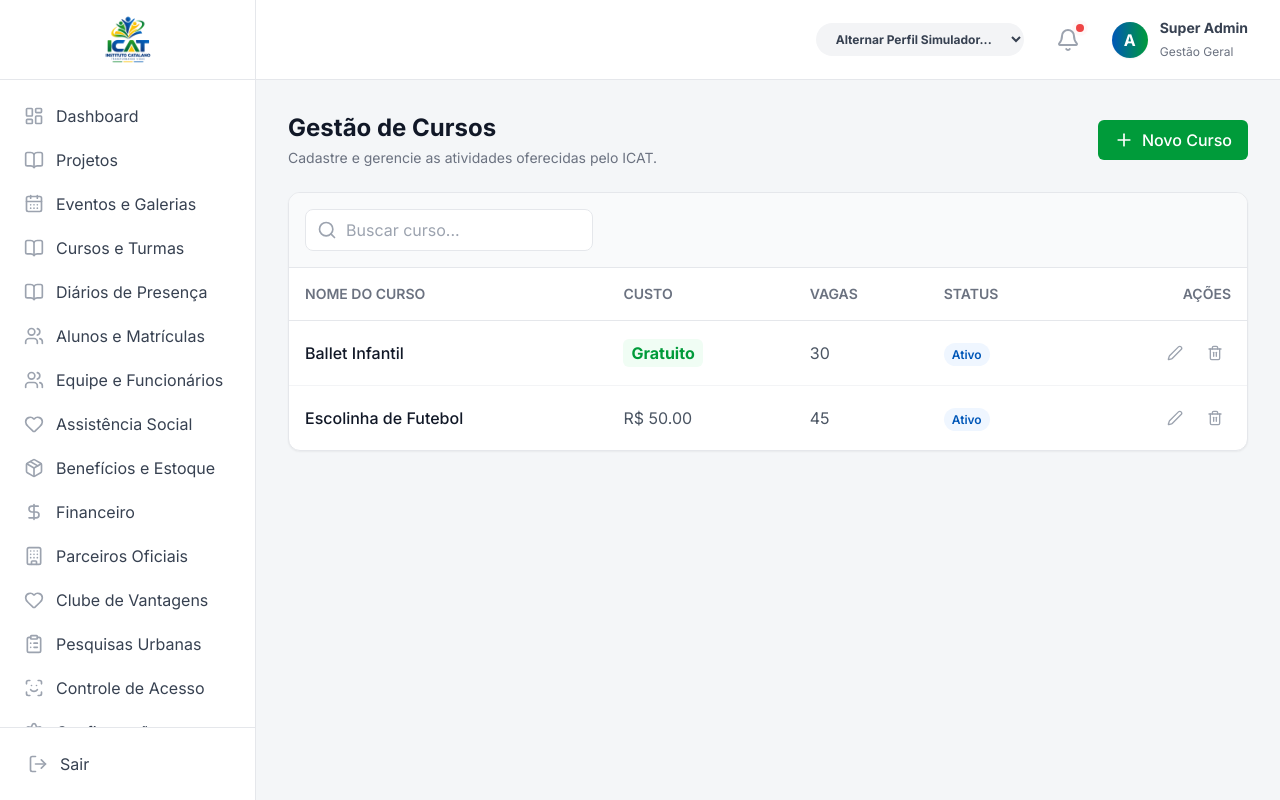
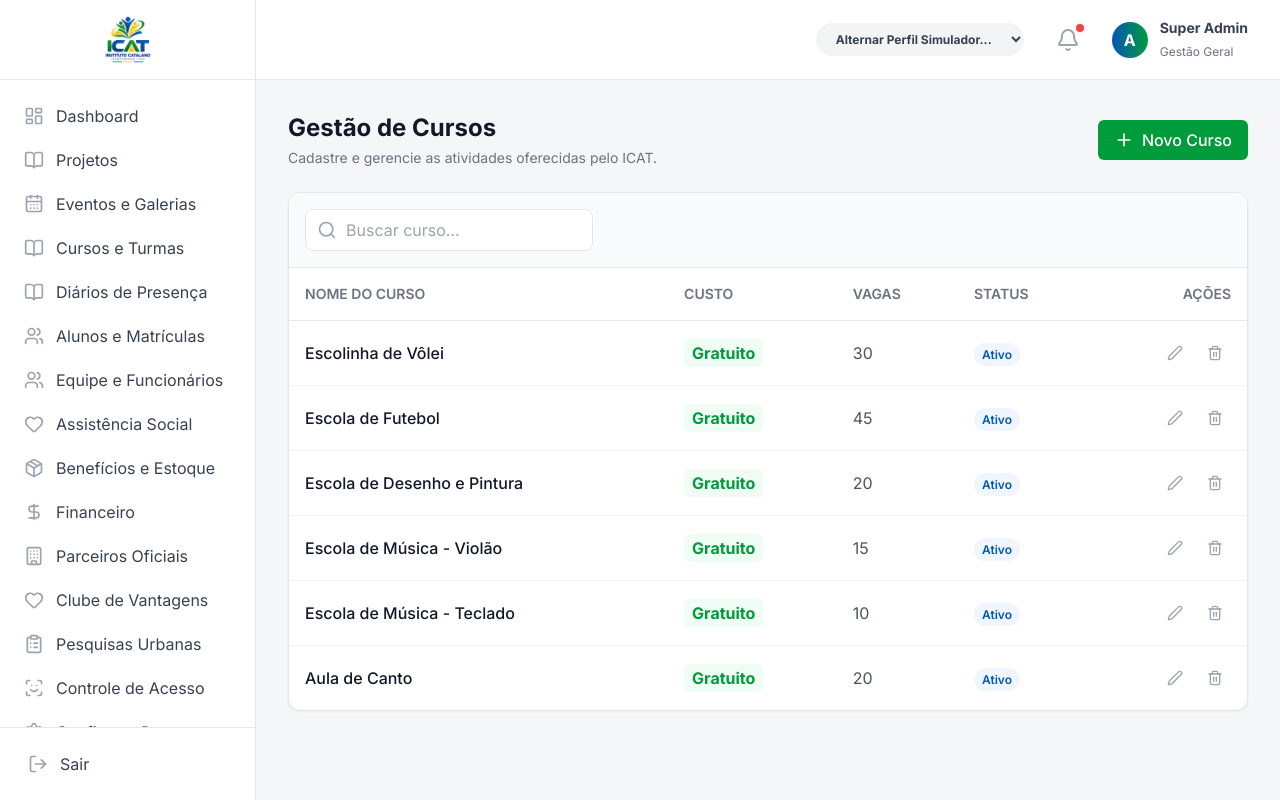
Before and after one commit to carvalhohugh/icat, a Next.js app: page /admin/cursos in a window 1280 px wide. Built offline with nearby package versions, Linux system fonts and the light colour scheme.

Commit message:
feat: update default projects and courses with real ICAT educational and sports programs

```diff
--- a/src/app/(dashboard)/admin/cursos/page.tsx
+++ b/src/app/(dashboard)/admin/cursos/page.tsx
@@ -7,8 +7,12 @@ export default function CursosAdmin() {
 
   // Estado interativo para a lista
   const [cursos, setCursos] = useState([
-    { id: 1, title: 'Ballet Infantil', cost: 0, vacancies: 30, status: 'Ativo' },
-    { id: 2, title: 'Escolinha de Futebol', cost: 50, vacancies: 45, status: 'Ativo' },
+    { id: 1, title: 'Escolinha de Vôlei', cost: 0, vacancies: 30, status: 'Ativo' },
+    { id: 2, title: 'Escola de Futebol', cost: 0, vacancies: 45, status: 'Ativo' },
+    { id: 3, title: 'Escola de Desenho e Pintura', cost: 0, vacancies: 20, status: 'Ativo' },
+    { id: 4, title: 'Escola de Música - Violão', cost: 0, vacancies: 15, status: 'Ativo' },
+    { id: 5, title: 'Escola de Música - Teclado', cost: 0, vacancies: 10, status: 'Ativo' },
+    { id: 6, title: 'Aula de Canto', cost: 0, vacancies: 20, status: 'Ativo' },
   ]);
 
   // Estado do formulário
--- a/src/app/(dashboard)/admin/projetos/page.tsx
+++ b/src/app/(dashboard)/admin/projetos/page.tsx
@@ -6,8 +6,11 @@ export default function ProjetosAdmin() {
   const [isModalOpen, setIsModalOpen] = useState(false);
 
   const [projetos, setProjetos] = useState([
-    { id: 1, title: 'Atleta do Futuro', area: 'Esporte', status: 'Ativo' },
-    { id: 2, title: 'Cesta Solidária', area: 'Assistência Social', status: 'Ativo' },
+    { id: 1, title: 'Aula de reforço para ensino fundamental', area: 'Educação e Formação', status: 'Ativo' },
+    { id: 2, title: 'ENEM EM FOCO (Ensino médio / UF)', area: 'Educação e Formação', status: 'Ativo' },
+    { id: 3, title: 'Escola de Filosofia para a Vida', area: 'Educação e Formação', status: 'Ativo' },
+    { id: 4, title: 'Atleta do Futuro', area: 'Esporte e Inclusão', status: 'Ativo' },
+    { id: 5, title: 'Cesta Solidária', area: 'Assistência Social', status: 'Ativo' },
   ]);
 
   const [formData, setFormData] = useState({ title: '', area: '', desc: '' });
```
